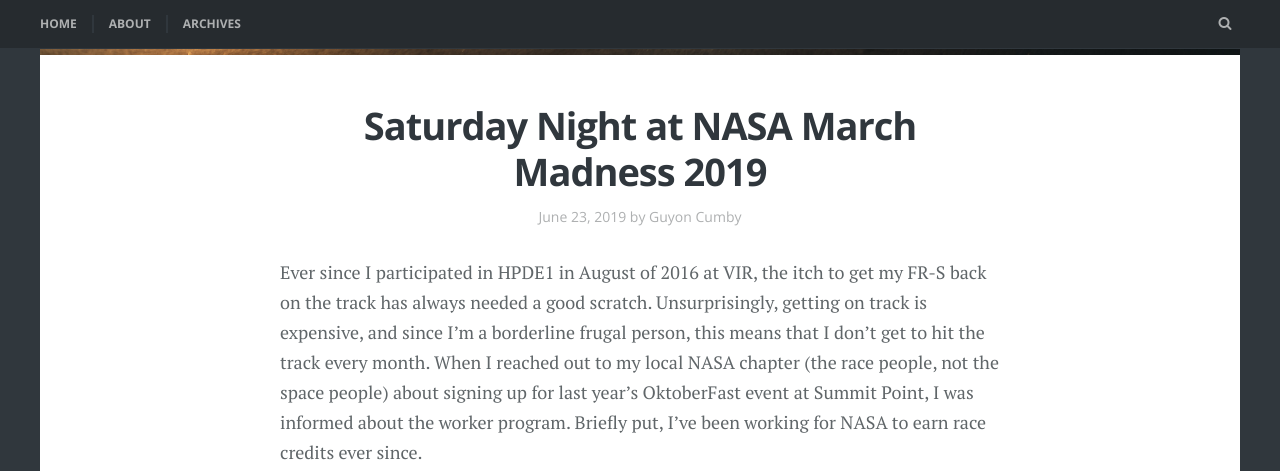
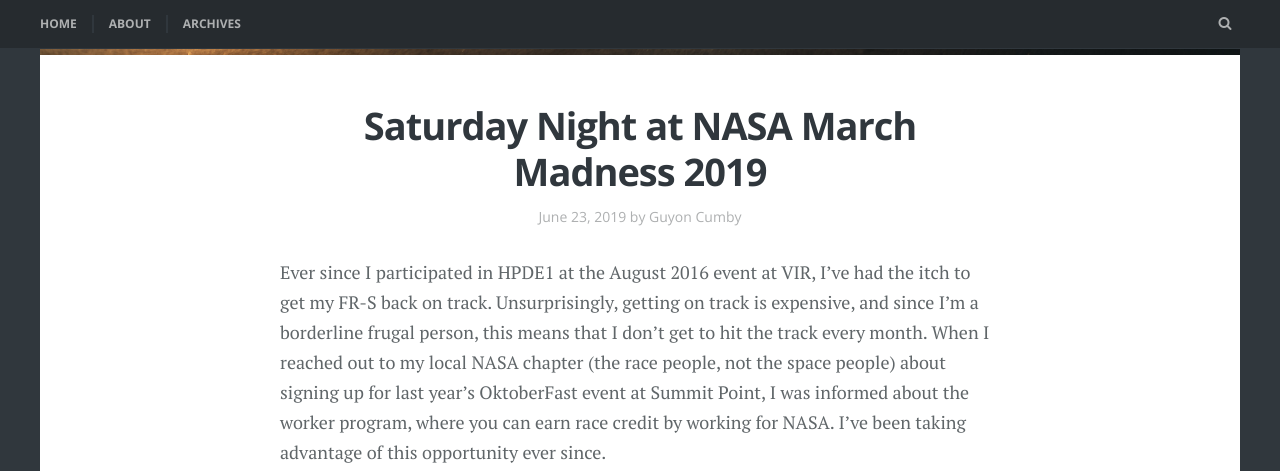
Before and after one commit to gkubed/gkubed.github.io, a Jekyll site: the page built from _posts/2019-06-23-nasa-march-madness-2019.markdown, in a window 1280 px wide and 1400 px high, scrolled down 695 px, cut to the strip 0-471 px from the top of the window. Built offline with Jekyll 4.4.1, drawn with Linux system fonts in a browser that asks for light colours; some web fonts are replaced; comment, search, counter and statistics services are not loaded; some of the changed text lies outside the part shown.

Commit message:
Update 2019-06-23-nasa-march-madness-2019.markdown

```diff
--- a/_posts/2019-06-23-nasa-march-madness-2019.markdown
+++ b/_posts/2019-06-23-nasa-march-madness-2019.markdown
@@ -6,25 +6,23 @@
 tags: [Cars, HPDE, NASA, Racing, VIR, Virginia International Raceway]
 ---
 
-Ever since I participated in HPDE1 in August of 2016 at VIR, the itch to get my FR-S back on the track has always needed a good scratch. Unsurprisingly, getting on track is expensive, and since I'm a borderline frugal person, this means that I don't get to hit the track every month. When I reached out to my local NASA chapter (the race people, not the space people) about signing up for last year's OktoberFast event at Summit Point, I was informed about the worker program. Briefly put, I've been working for NASA to earn race credits ever since.
+Ever since I participated in HPDE1 at the August 2016 event at VIR, I've had the itch to get my FR-S back on track. Unsurprisingly, getting on track is expensive, and since I'm a borderline frugal person, this means that I don't get to hit the track every month. When I reached out to my local NASA chapter (the race people, not the space people) about signing up for last year's OktoberFast event at Summit Point, I was informed about the worker program, where you can earn race credit by working for NASA. I've been taking advantage of this opportunity ever since.
 
 <!--more-->
 
-
 {% include image_full.html url="https://www.flickr.com/photos/toadsy/48100553937/in/album-72157709181793248/" imageurl="https://gkubed.s3.amazonaws.com/2019-06-23-nasa-march-madness-2019/_MG_9204-1200.jpg" title="" caption="" %}
 
-NASA is a well oiled machine. Cars go out the same time cars come in. Dozens of workers do their parts in orchestra like little cogs in a mechanical watch. Any break in function could cause delays in the track schedule or even a safety issue.
+NASA is a well oiled machine. Cars exit the grid onto the track at same time cars come in from their session. Dozens of workers play their parts in orchestra like little cogs in a mechanical watch. Any break in function could cause delays in the track schedule or even a safety issue.
 
 {% include image_full.html url="https://www.flickr.com/photos/toadsy/48100455871/in/album-72157709181793248/" imageurl="https://gkubed.s3.amazonaws.com/2019-06-23-nasa-march-madness-2019/_MG_9079-1200.jpg" title="" caption="" %}
 
 While there's plenty of responsibility involved, I still have a blast, even though I'm working. I love the atmosphere: the sounds of engines rumbling and exhausts roaring (or in Spec Miata's case, buzzing), the smell of race fuel, the sight of cars where form follows function, and best of all, the community.
 
-
 {% include image_full.html url="https://www.flickr.com/photos/toadsy/48100460331/in/album-72157709181793248/" imageurl="https://gkubed.s3.amazonaws.com/2019-06-23-nasa-march-madness-2019/_MG_9335-1200.jpg" title="" caption="" %}
 
-Working all through the day means that my camera stays secured in my car and out of my hands for the overwhelming majority of the time that cars are on track. That's probably just fine, given that none of my lenses are really ideal for panning shots from afar.
+Working all through the day means that my camera stays secured in my car and out of my hands for the overwhelming majority of the time that cars are on track. That's fine with me since none of my lenses are really ideal for panning shots from the distant spectator zones.
 
-My camera emerged in the paddock not long before sundown Saturday evening, and I set out to capture what I could.
+My camera emerged from my bag in the paddock not long before sundown Saturday evening, and I set out to capture what I could.
 
 {% include image_full.html url="https://www.flickr.com/photos/toadsy/48100558542/in/album-72157709181793248/" imageurl="https://gkubed.s3.amazonaws.com/2019-06-23-nasa-march-madness-2019/_MG_9351-1200.jpg" title="" caption="" %}
 {% include image_full.html url="https://www.flickr.com/photos/toadsy/48100558182/in/album-72157709181793248/" imageurl="https://gkubed.s3.amazonaws.com/2019-06-23-nasa-march-madness-2019/_MG_9362-1200.jpg" title="" caption="" %}
@@ -67,7 +65,7 @@
 
 {% include image_full.html url="https://www.flickr.com/photos/toadsy/48100556222/in/album-72157709181793248/" imageurl="https://gkubed.s3.amazonaws.com/2019-06-23-nasa-march-madness-2019/_MG_9457-1200.jpg" title="" caption="" %}
 
-Sunday came and went quickly. By the time the last session ends, half of the paddock is empty, so I took no more photos. Many attendees travel across multiple states to round the concrete playground for the weekend. Until next time, VIR.
+Sunday came and went quickly. Many attendees travel across multiple states to round the concrete playground for the weekend, so by the time the last session ends, half of the paddock is empty, and another NASA event is in the books. Until next time, VIR.
 
 # Bonus Photos
 
```
Also changed, not shown: other parts of _posts/2019-06-23-nasa-march-madness-2019.markdown (+1 -1 lines).
